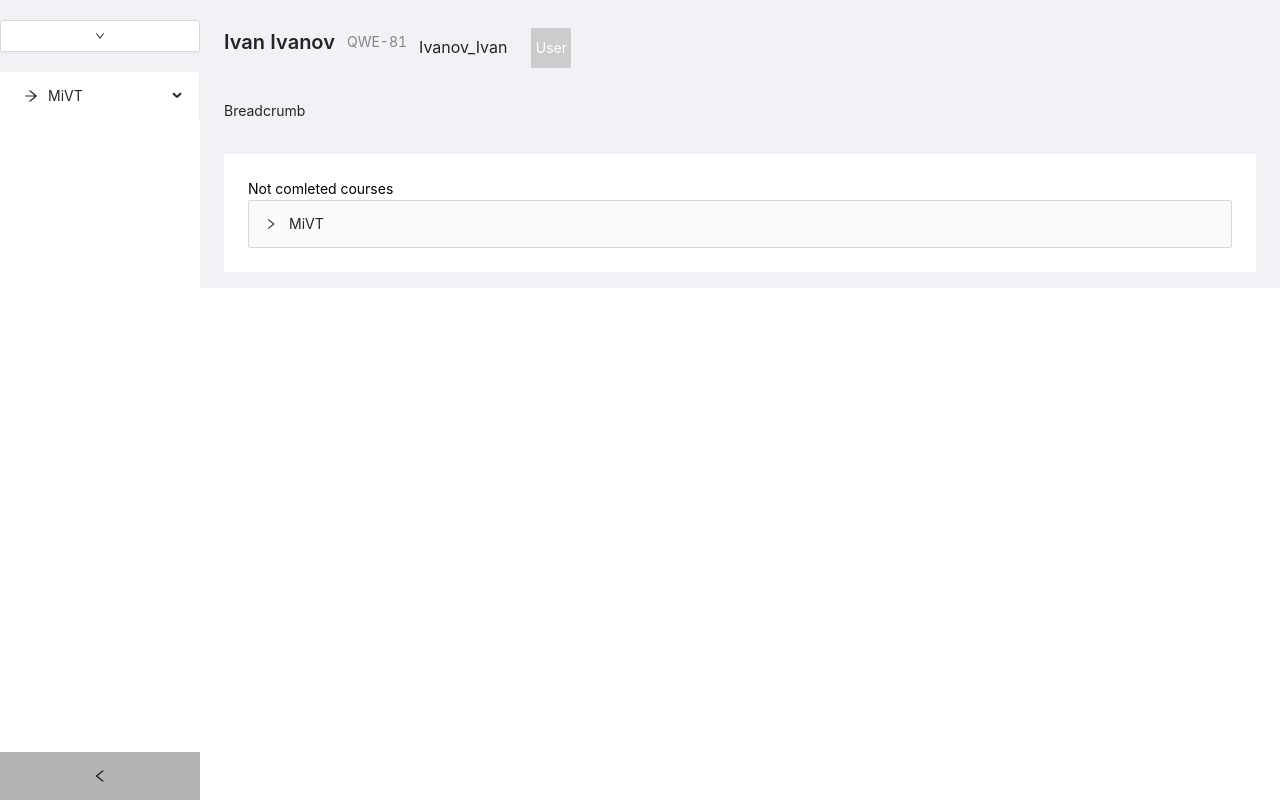
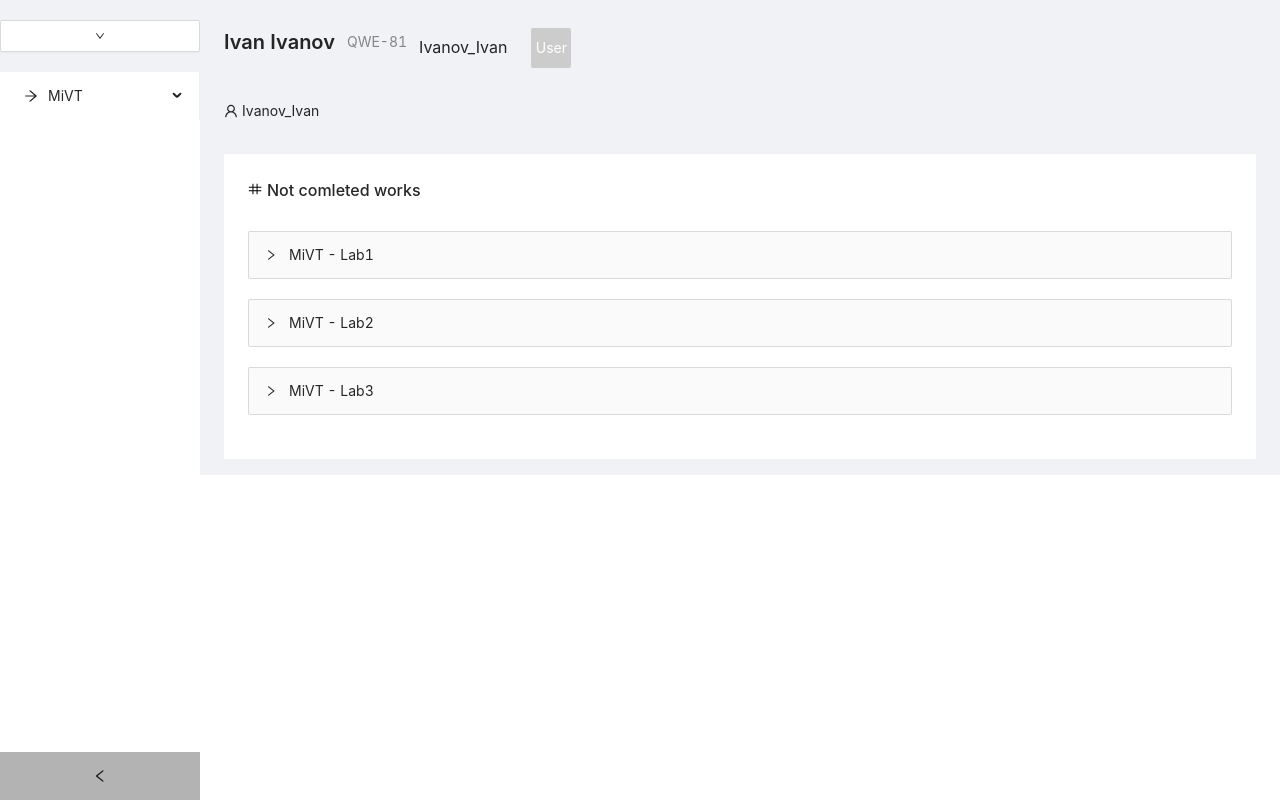
Before and after one commit to dahah-babah/thesis, a React app in the folder thesis/: page /login in a window 1280 px wide. Both pictures are taken after typing "Sample", "Sample123" into the empty fields and a click on the button "Log in". Built offline with nearby package versions, Linux system fonts and the light colour scheme; data requests are answered from the project's data file.

Commit message:
Fixed MainPage content

```diff
--- a/thesis/db.json
+++ b/thesis/db.json
@@ -138,6 +138,29 @@
                     "id": "2",
                     "title": "Lab2",
                     "description": "Work_description",
+                    "deadline": "1.04.2020",
+                    "parts": [
+                        {
+                            "id": "1",
+                            "title": "Theory",
+                            "type": "theory",
+                            "content": "Some theory"
+                        },
+                        {
+                            "id": "2",
+                            "title": "Lab",
+                            "type": "lab",
+                            "content": "mock lab"
+                        }
+                    ],
+                    "files": [
+
+                    ]
+                },
+                {
+                    "id": "3",
+                    "title": "Lab3",
+                    "description": "Work_description",
                     "deadline": null,
                     "parts": [
                         {
--- /dev/null
+++ b/thesis/src/components/pages/StudentPages/MainPage/MainPage.module.less
@@ -0,0 +1,9 @@
+.titleWrapper {
+    display: flex;
+    align-items: baseline;
+}
+
+.title {
+    font-size: 16px;
+    margin-left: 5px;
+}
--- a/thesis/src/components/pages/StudentPages/MainPage/MainPage.tsx
+++ b/thesis/src/components/pages/StudentPages/MainPage/MainPage.tsx
@@ -1,8 +1,10 @@
 import React from 'react';
 import { observable } from 'mobx';
 import { observer, inject } from 'mobx-react';
-import { Course, Student } from '../../../../types/types';
+import { Course, Student, Work } from '../../../../types/types';
 import { Collapse } from '../../../uui/Collapse/Collapse';
+import styles from './MainPage.module.less';
+import { BorderlessTableOutlined } from '@ant-design/icons';
 
 interface Props {
     user: Student;
@@ -19,19 +21,33 @@ export class StudentMainPage extends React.Component<Props | any> {
         this.courses = this.props.courseStore.getCourses();
     };
 
+    private renderNotCompletedWorks = (works: Work[], courseName: string): React.ReactNode => {
+        return (
+            works.map((work: Work) =>
+                <Collapse
+                    key={work.id}
+                    title={`${courseName} - ${work.title}`}
+                    content={work}
+                />
+            )
+        );
+    };
+
     private renderCourses = (): React.ReactNode => {
         return this.courses.map((course: Course) =>
-            <Collapse
-                key={course.id}
-                title={course.name}
-            />
+            course.works
+            ?   this.renderNotCompletedWorks(course.works, course.name)
+            :   `You already completed all works on ${course.name} course! Great job!`
         );
     };
 
     render(): React.ReactChild {
         return (
             <section>
-                {'Not comleted courses'}
+                <span className={styles.titleWrapper}>
+                    <BorderlessTableOutlined />
+                    <h4 className={styles.title}>{'Not comleted works'}</h4>
+                </span>
                 {this.renderCourses()}
             </section>
         );
--- a/thesis/src/components/uui/Breadcrumb/Breadcrumb.tsx
+++ b/thesis/src/components/uui/Breadcrumb/Breadcrumb.tsx
@@ -1,8 +1,12 @@
 import React from 'react';
 import { Breadcrumb as BreadcrumbAntd } from 'antd';
+import { UserOutlined } from '@ant-design/icons';
 import './Breadcrumb.module.less';
+import { User, Student, Teacher } from '../../../types/types';
+import { inject, observer } from 'mobx-react';
 
 interface Route {
+    user: User | Student | Teacher;
     path?: string;
     breadcrumbName?: string;
     children?: Array<{ path: string, breadcrumpName: string }>;
@@ -10,12 +14,27 @@ interface Route {
 
 const { Item } = BreadcrumbAntd;
 
-export class Breadcrumb extends React.Component<Route> {
+@inject('userStore')
+@observer
+export class Breadcrumb extends React.Component<Route | any> {
+
+    private renderItems = (): React.ReactNode => {
+        return (
+            <>
+                <Item href=''>
+                    <UserOutlined />
+                    <span>
+                        {this.props.userStore.user ? this.props.userStore.user.username : null}
+                    </span>
+                </Item>
+            </>
+        );
+    };
 
     render(): React.ReactChild {
         return (
             <BreadcrumbAntd>
-                <Item>Breadcrumb</Item>
+                {this.renderItems()}
             </BreadcrumbAntd>
         );
     }
--- /dev/null
+++ b/thesis/src/components/uui/Collapse/Collapse.module.less
@@ -0,0 +1,3 @@
+.workWrapper {
+    margin: 20px 0;
+}
--- a/thesis/src/components/uui/Collapse/Collapse.tsx
+++ b/thesis/src/components/uui/Collapse/Collapse.tsx
@@ -1,5 +1,7 @@
 import React from 'react';
 import { Collapse as AntdCollapse } from 'antd';
+import { Work } from '../../../types/types';
+import styles from './Collapse.module.less';
 
 const { Panel } = AntdCollapse;
 
@@ -7,15 +9,23 @@ interface Props {
     title: string;
     bordered?: boolean;
     iconPosition?: 'right' | 'left';
+    content: Work;
 }
 
 export class Collapse extends React.Component<Props> {
 
+    private renderContent = (): React.ReactNode => {
+        const { content } = this.props;
+        return (
+            <p>{`Deadline: ${content.deadline ? content.deadline : '-'}`}</p>
+        );
+    }
+
     private renderPanels = (): React.ReactNode => {
-        const { title } = this.props;
+        const { title, content } = this.props;
         return (
-            <Panel key={1} header={title}>
-                {'tetxt'}
+            <Panel key={content.id} header={title}>
+                {this.renderContent()}
             </Panel>
         );
     };
@@ -24,6 +34,7 @@ export class Collapse extends React.Component<Props> {
         const { bordered, iconPosition } = this.props;
         return (
             <AntdCollapse
+                className={styles.workWrapper}
                 bordered={bordered}
                 expandIconPosition={iconPosition}
             >
--- a/thesis/src/components/uui/Sider/Sider.tsx
+++ b/thesis/src/components/uui/Sider/Sider.tsx
@@ -27,7 +27,7 @@ export class CustomSider extends React.Component<Props | any> {
        return (
             <Dropdown
                 className={styles.menuHeader}
-                menuItems={['Courses']}
+                menuItems={['Courses', 'Statistic']}
             />
        );
     };
```
